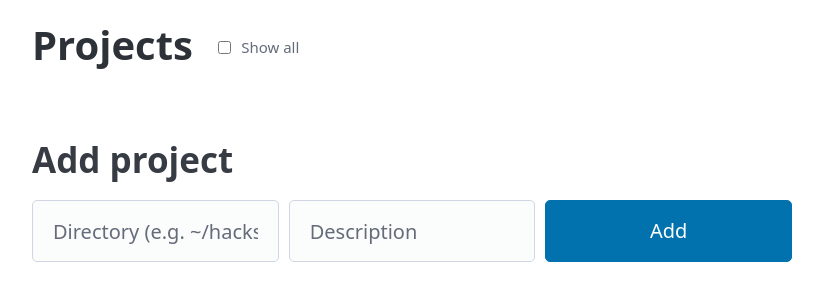
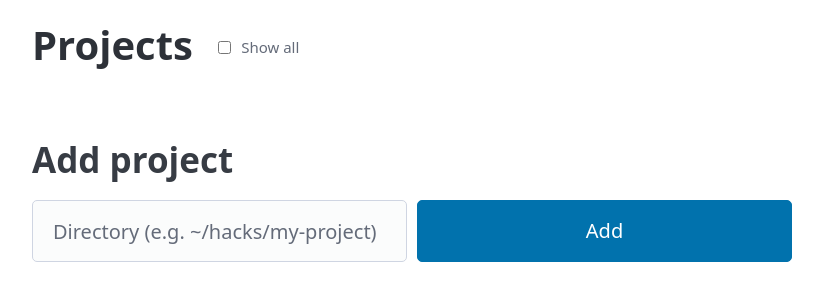
Before and after one commit to gigamonkey/wip, a Flask app: page / in a window 1280 px wide. Shown: the part 218-519 px from the top of the page, without its empty margins (228-1051 px from the left). Run offline with Flask 3, Linux system fonts and the light colour scheme; parts of the project's set-up code (start-up, migrations or seed data) failed here and were passed over; some libraries are stand-ins or nearby versions.

Commit message:
Read project descriptions from TODO.md instead of config
Description is parsed from text between the first # and ## headings.
Removes description field from Add project form and config storage.

Co-Authored-By: Claude Sonnet 4.6 <noreply@anthropic.com>

```diff
--- a/server.py
+++ b/server.py
@@ -39,7 +39,6 @@ def load_config(path):
     for p in config["projects"]:
         projects.append({
             "name": p["name"],
-            "description": p.get("description", ""),
             "home": os.path.expanduser(p["home"]),
         })
     return projects, config.get("port", 5555)
@@ -59,6 +58,23 @@ def read_todo(project):
     if not todo_path:
         return None, None
     return todo_path.read_text(), todo_path
+
+
+def read_todo_description(text):
+    """Extract description from between the first # heading and first ## heading."""
+    if not text:
+        return ""
+    desc_lines = []
+    in_body = False
+    for line in text.splitlines():
+        if not in_body:
+            if line.startswith("# "):
+                in_body = True
+            continue
+        if line.startswith("## "):
+            break
+        desc_lines.append(line)
+    return "\n".join(desc_lines).strip()
 
 
 def get_section_items(text, section_name):
@@ -85,7 +101,7 @@ def project_summary(project):
     text, todo_path = read_todo(project)
     summary = {
         "name": project["name"],
-        "description": project["description"],
+        "description": read_todo_description(text),
         "has_todo": text is not None,
         "in_progress": [],
         "up_next": [],
@@ -122,7 +138,6 @@ def dashboard():
         total = len(items_un)
         backlog_by_project.append({
             "name": project["name"],
-            "description": project["description"],
             "tasks": items_un[:3],
             "more": total - min(total, 3),
             "ip_count": len(items_ip),
@@ -143,7 +158,8 @@ def project_detail(name):
     else:
         for sec_name in ("in progress", "backlog", "done"):
             sections[sec_name] = []
-    return render_template("project.html", project=project, sections=sections)
+    description = read_todo_description(text)
+    return render_template("project.html", project=project, description=description, sections=sections)
 
 
 # ---------------------------------------------------------------------------
@@ -153,7 +169,6 @@ def project_detail(name):
 @app.route("/api/project/add", methods=["POST"])
 def project_add():
     home = request.form.get("home", "").strip()
-    description = request.form.get("description", "").strip()
     if not home:
         return "Directory is required", 400
 
@@ -170,14 +185,14 @@ def project_add():
             return f"Project '{name}' already exists", 400
 
     # Add to in-memory list
-    project = {"name": name, "description": description, "home": expanded}
+    project = {"name": name, "home": expanded}
     PROJECTS.append(project)
 
     # Persist to config file
     config_path = app.config["CONFIG_PATH"]
     with open(config_path) as f:
         config = json.load(f)
-    config["projects"].append({"name": name, "description": description, "home": home})
+    config["projects"].append({"name": name, "home": home})
     with open(config_path, "w") as f:
         json.dump(config, f, indent=2)
         f.write("\n")
--- a/templates/dashboard.html
+++ b/templates/dashboard.html
@@ -42,7 +42,6 @@
 <h2>Add project</h2>
 <form class="add-project-form" method="post" action="/api/project/add">
   <input type="text" name="home" placeholder="Directory (e.g. ~/hacks/my-project)" required>
-  <input type="text" name="description" placeholder="Description">
   <button type="submit">Add</button>
 </form>
 
--- a/templates/project.html
+++ b/templates/project.html
@@ -2,7 +2,7 @@
 {% block title %}WIP - {{ project.name }}{% endblock %}
 {% block content %}
 <h1>{{ project.name }}</h1>
-<p>{{ project.description }}</p>
+{% if description %}<p>{{ description }}</p>{% endif %}
 
 <div id="all-sections">
   {% include "_all_sections.html" %}
```
